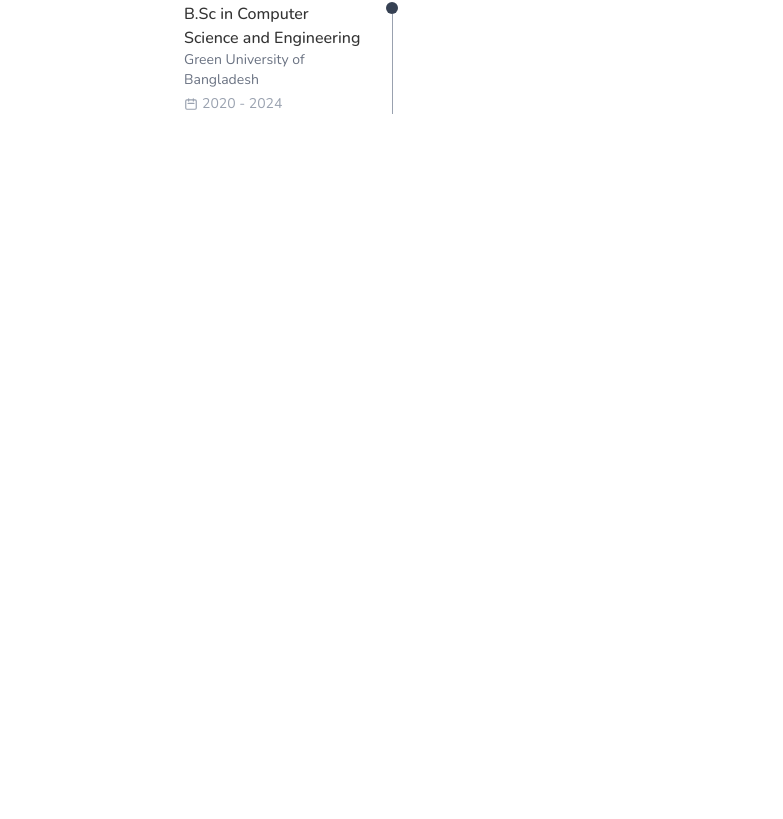
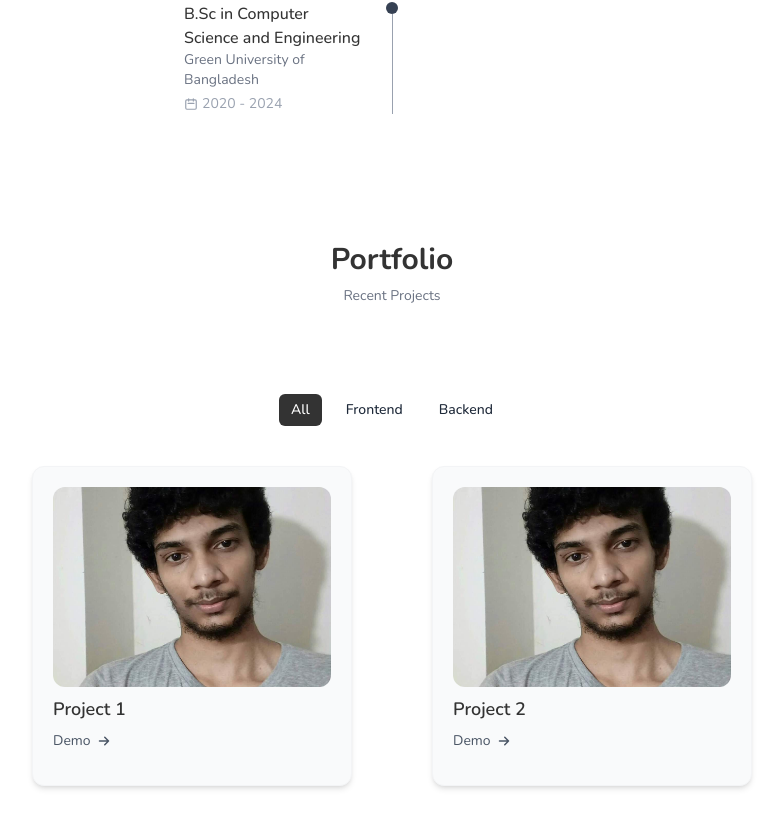
Before and after one commit to hamadismail/portfolio, a React (Vite) app: page / in a window 1280 px wide. Shown: the part 1978-2797 px from the top of the page, without its empty margins (248-1031 px from the left). Before the commit the page ends 2156 px from the top, so only its background shows below. Built offline with nearby package versions, Linux system fonts and the light colour scheme.

Commit message:
implement portfolio section

```diff
--- a/src/App.jsx
+++ b/src/App.jsx
@@ -1,19 +1,23 @@
 import About from "./components/About/About";
 import Banner from "./components/Banner/Banner";
 import Header from "./components/Header/Header";
+import Portfolio from "./components/Projects/Portfolio";
 import Qualification from "./components/Qualification/Qualification";
 import ScrollUp from "./components/ScrollUp/ScrollUp";
 import Skills from "./components/Skills/Skills";
 
 function App() {
-  return <>
+  return (
+    <>
       <Header />
       <Banner />
       <About />
       <Skills />
       <Qualification />
+      <Portfolio />
       <ScrollUp />
-  </>;
+    </>
+  );
 }
 
 export default App;
--- /dev/null
+++ b/src/components/Projects/Data.jsx
@@ -0,0 +1,36 @@
+import Project1 from "../../assets/banner.jpeg";
+import Project2 from "../../assets/banner.jpeg";
+import Project3 from "../../assets/banner.jpeg";
+
+export const projectsData = [
+    {
+        id: 1,
+        image: Project1,
+        title: "Project 1",
+        category: "Frontend",
+        details: {
+          name: "None"
+        }
+    },
+    {
+        id: 2,
+        image: Project2,
+        title: "Project 2",
+        category: "Backend",
+        details: {
+          name: "None"
+        }
+    },
+];
+
+export const projectsNav = [
+    {
+        name: "All",
+    },
+    {
+        name: "Frontend",
+    },
+    {
+        name: "Backend",
+    }
+];
--- /dev/null
+++ b/src/components/Projects/Portfolio.jsx
@@ -0,0 +1,20 @@
+import React from "react";
+import Projects from "./Projects";
+
+const Portfolio = () => {
+  return (
+    <section className="py-16" id="portfolio">
+      <div className='max-w-6xl mx-auto px-4'>
+        <h2 className="text-2xl md:text-3xl font-bold text-center text-[#333333] mb-2">
+          Portfolio
+        </h2>
+        <span className="block text-center text-sm text-gray-500 mb-10">
+          Recent Projects
+        </span>
+        <Projects />
+      </div>
+    </section>
+  );
+};
+
+export default Portfolio;
--- /dev/null
+++ b/src/components/Projects/ProjectItems.jsx
@@ -0,0 +1,76 @@
+import React, { useState } from "react";
+import {
+  HiOutlineArrowSmRight,
+  HiOutlineCheckCircle,
+  HiX,
+} from "react-icons/hi";
+
+const ProjectItems = ({ item }) => {
+  const [toggleState, setToggleState] = useState(0);
+
+  const toggleTab = (index) => {
+    setToggleState(index);
+  };
+
+  return (
+    <div className="w-80 h-80 bg-gray-50 border border-gray-100 rounded-xl p-5 shadow-md">
+      <img
+        src={item.image}
+        alt={item.title}
+        className="object-cover w-[300px] h-[200px] rounded-xl"
+      />
+      <h3 className="text-lg text-[#333] font-semibold my-2">{item.title}</h3>
+      <a
+        onClick={() => toggleTab(1)}
+        className="text-sm cursor-pointer text-gray-600 flex items-center gap-1 hover:translate-x-1 transition-transform"
+      >
+        Demo <HiOutlineArrowSmRight className="text-lg" />
+      </a>
+
+      <div
+      className={`fixed inset-0 z-50 flex items-center justify-center bg-black/50 px-4 transition-all duration-300 ${
+        toggleState === 1 ? "opacity-100 visible" : "opacity-0 invisible"
+      }`}
+    >
+      <div className="w-full max-w-md bg-gray-50 rounded-2xl p-10 relative shadow-lg">
+        {/* Close Icon */}
+        <HiX
+          onClick={() => toggleTab(0)}
+          className="absolute top-6 right-6 text-2xl text-gray-900 cursor-pointer"
+        />
+
+        {/* Modal Title */}
+        <h3 className="text-xl font-semibold text-center text-[#333] mb-3">
+          {item.details.name}
+        </h3>
+
+        {/* Description */}
+        <p className="text-sm text-center mb-6 px-4 text-gray-700">
+          Over 3 years of experience in web development providing quality work.
+        </p>
+
+        {/* Services List */}
+        <ul className="grid gap-3">
+          {[
+            "Web page and app development",
+            "Integrate creative collaboration",
+            "Provide product mockups",
+          ].map((text, i) => (
+            <li
+              key={i}
+              className="flex items-center gap-2 text-sm text-gray-500"
+            >
+              <HiOutlineCheckCircle className="text-gray-500" />
+              <p>{text}</p>
+            </li>
+          ))}
+        </ul>
+      </div>
+    </div>
+
+
+    </div>
+  );
+};
+
+export default ProjectItems;
--- /dev/null
+++ b/src/components/Projects/Projects.jsx
@@ -0,0 +1,55 @@
+import React, { useEffect, useState } from "react";
+import { projectsData, projectsNav } from "./Data";
+import ProjectItems from "./ProjectItems";
+
+const Projects = () => {
+  const [item, setItem] = useState({ name: "All" });
+  const [projects, setProjects] = useState([]);
+  const [active, setActive] = useState(0);
+
+  useEffect(() => {
+    if (item.name === "All") {
+      setProjects(projectsData);
+    } else {
+      const filtered = projectsData.filter(
+        (project) => project.category === item.name
+      );
+      setProjects(filtered);
+    }
+  }, [item]);
+
+  const handleClick = (e, index) => {
+    setItem({ name: e.target.textContent });
+    setActive(index);
+  };
+
+  return (
+    <div className="pt-12">
+      {/* Filter Tabs */}
+      <div className="flex justify-center items-center gap-3 mb-10 flex-wrap">
+        {projectsNav.map((navItem, index) => (
+          <span
+            key={index}
+            onClick={(e) => handleClick(e, index)}
+            className={`capitalize text-sm px-3 py-1.5 rounded-md cursor-pointer transition-all font-medium ${
+              active === index
+                ? "bg-[#333333] text-white"
+                : "text-gray-800 hover:bg-[#333333] hover:text-white"
+            }`}
+          >
+            {navItem.name}
+          </span>
+        ))}
+      </div>
+
+      {/* Projects Grid */}
+      <div className="grid sm:grid-cols-2 justify-items-center max-w-3xl mx-auto gap-8">
+        {projects.map((project) => (
+          <ProjectItems key={project.id} item={project} />
+        ))}
+      </div>
+    </div>
+  );
+};
+
+export default Projects;
```
Lines whose indentation alone changed are shown as unchanged.
